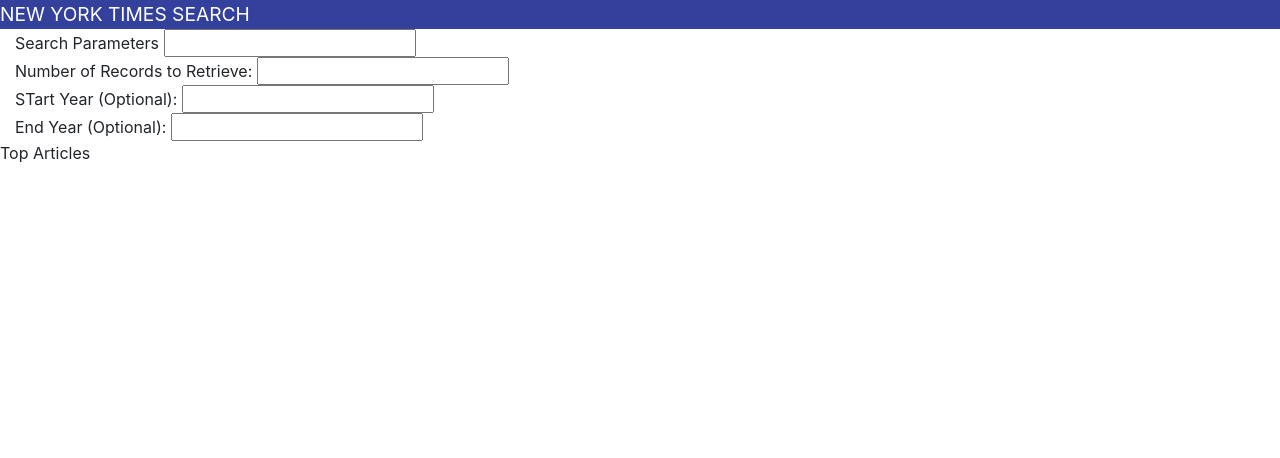
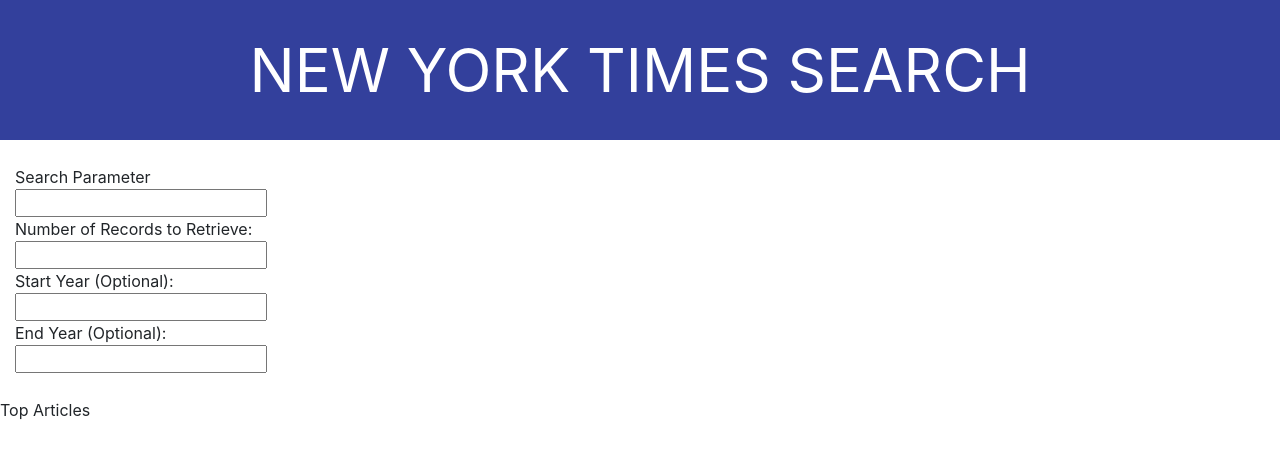
Before and after one commit to zvlu/NYT-Search-APP, a plain HTML site: page Index.html in a window 1280 px wide. Drawn offline with nearby package versions, Linux system fonts and the light colour scheme.

Commit message:
Centered header and added padding to container

```diff
--- a/Assets/style.css
+++ b/Assets/style.css
@@ -4,16 +4,16 @@
 
 }
 header {
-    font-size: larger;
+    font-size: 60px;
     background-color: rgb(51,64,156);
     color: white;
-
+    padding: 25px;
     justify-content: center;
-    align-content: center;
+    text-align: center;
     display: inline-block;
 }
 .container {
-
+    padding: 25px;
     justify-content: center;
     align-content: center;
     display: inline-block;
--- a/Index.html
+++ b/Index.html
@@ -15,16 +15,18 @@
         <div class="row">
             <div class="col md 12">
 
-                <div id="searchP"> Search Parameters
+                <div id="searchP"> Search Parameter<br/>
                 <input type="text">
                 </div>
-               <div id="numRecords"> Number of Records to Retrieve:
+
+               <div id="numRecords"> Number of Records to Retrieve:<br/>
+
                 <input type="number">
                 </div>
-                <div id="startYear"> STart Year (Optional):
+                <div id="startYear"> Start Year (Optional): <br/>
                 <input type="text">
                 </div>
-                <div id="endYear"> End Year (Optional):
+                <div id="endYear"> End Year (Optional):<br/>
                 <input type="text">
                 </div>
 
```
